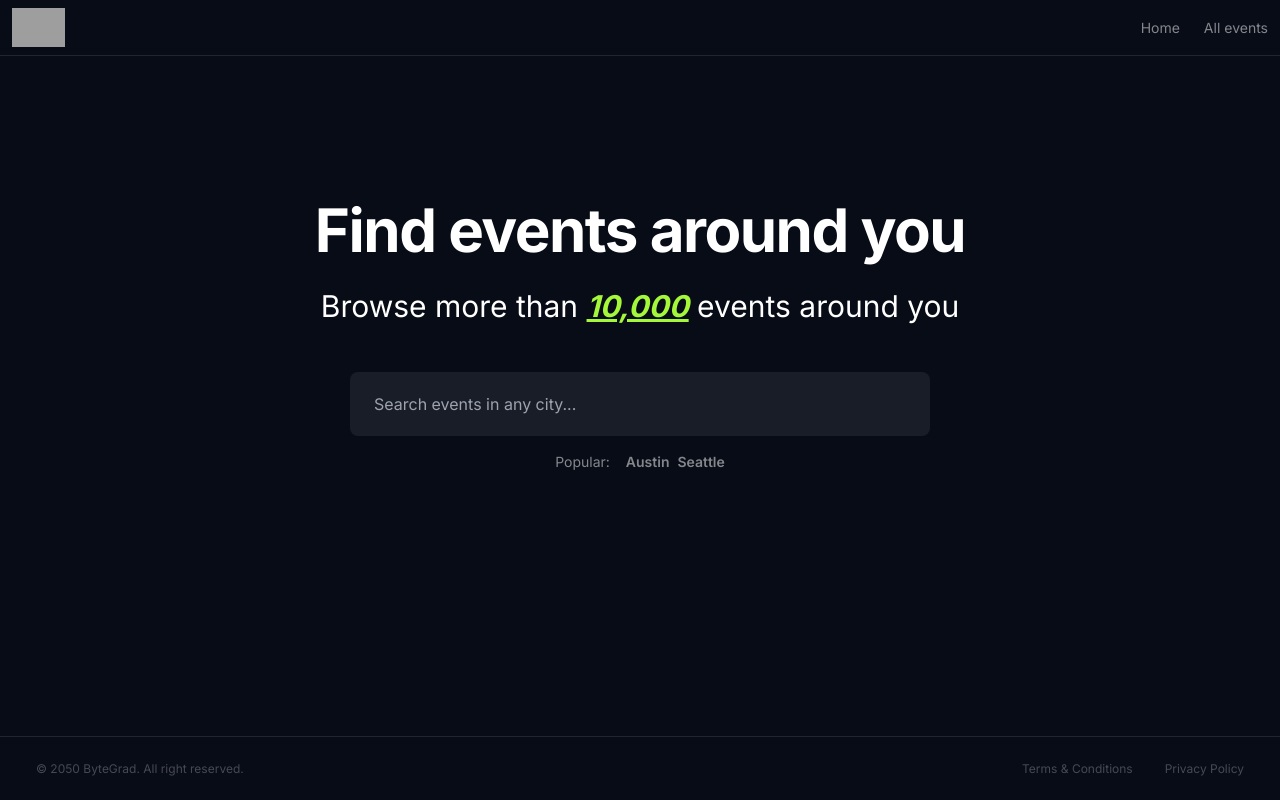
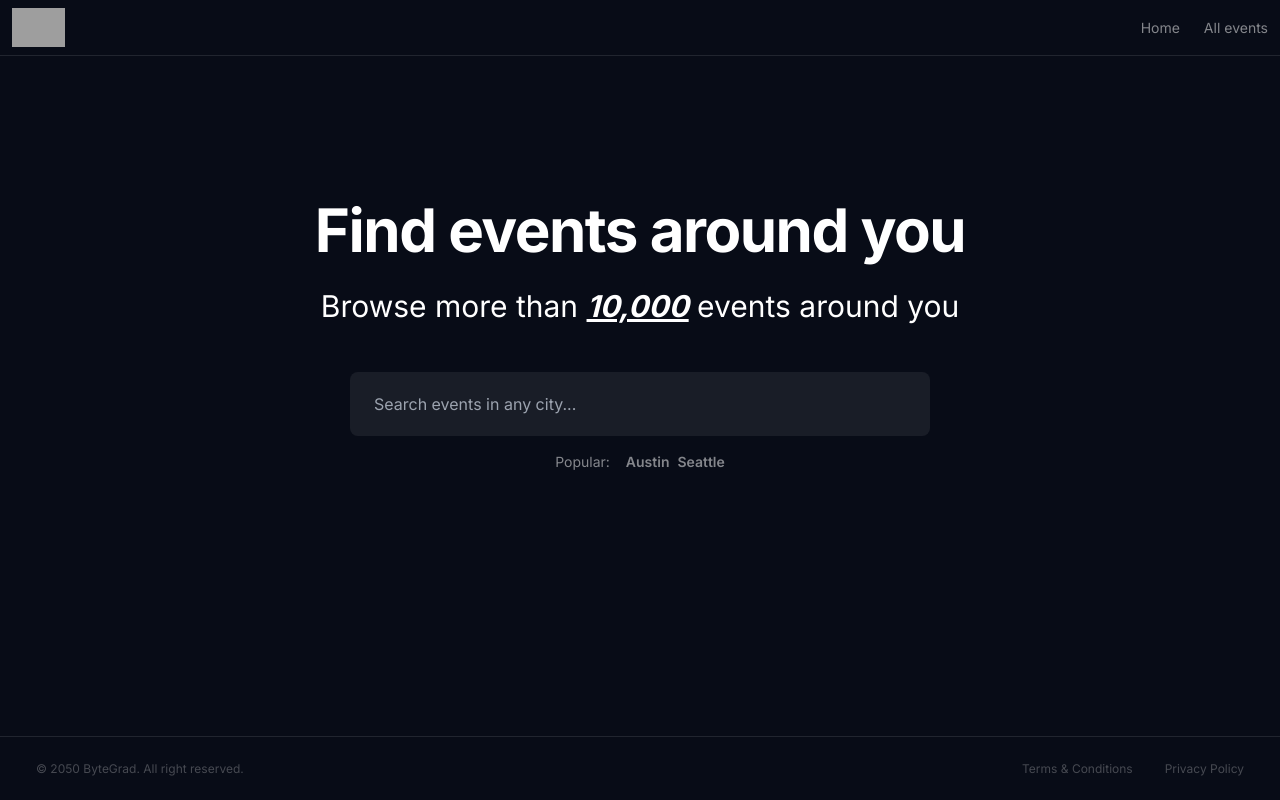
Before and after one commit to OlgaPrikhodko/evento, a Next.js app: page / in a window 1280 px wide. Built offline with nearby package versions, Linux system fonts and the light colour scheme; grey boxes are pictures that could not be loaded.

Commit message:
♻️ add accent color to tailwind config

```diff
--- a/src/app/page.tsx
+++ b/src/app/page.tsx
@@ -8,15 +8,13 @@
       </h1>
       <p className="mb-12 mt-7 text-2xl lg:text-3xl">
         Browse more than{" "}
-        <span className="font-bold text-[#a4f839] italic underline">
-          10,000
-        </span>{" "}
+        <span className="font-bold text-accent italic underline">10,000</span>{" "}
         events around you
       </p>
 
       <form className="w-full sm:w-[580px]">
         <input
-          className="w-full h-16 rounded-lg bg-white/[7%] px-6 outline-none ring-[#a4f839]/50 transition focus:ring-2 focus:bg-white/10"
+          className="w-full h-16 rounded-lg bg-white/[7%] px-6 outline-none ring-accent/50 transition focus:ring-2 focus:bg-white/10"
           type="text"
           placeholder="Search events in any city..."
           spellCheck={false}
--- a/tailwind.config.ts
+++ b/tailwind.config.ts
@@ -8,10 +8,8 @@
   ],
   theme: {
     extend: {
-      backgroundImage: {
-        "gradient-radial": "radial-gradient(var(--tw-gradient-stops))",
-        "gradient-conic":
-          "conic-gradient(from 180deg at 50% 50%, var(--tw-gradient-stops))",
+      colors: {
+        accent: "a4f839",
       },
     },
   },
```
